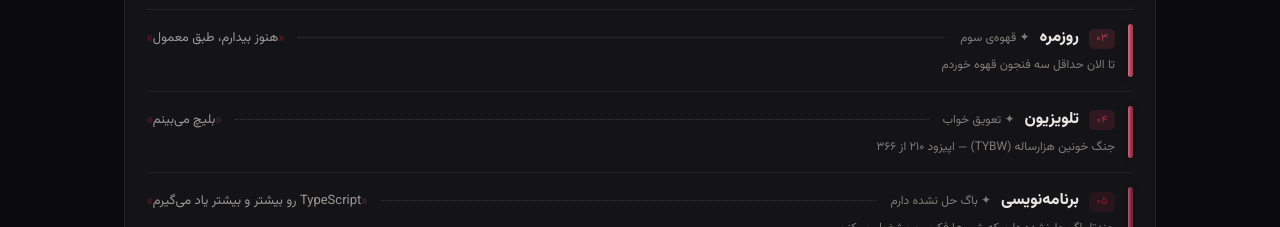
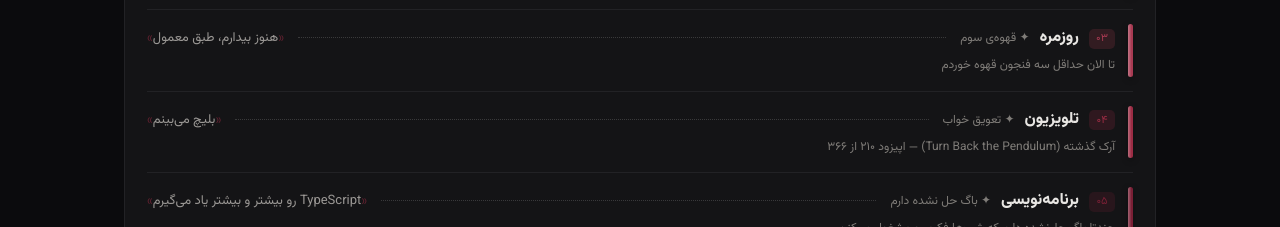
Before and after one commit to jnjal/jnjal.github.io, a React (Vite) app: page / in a window 1280 px wide. Shown: the part 5360-5587 px from the top of the page. Built offline with nearby package versions, Linux system fonts and the light colour scheme.

Commit message:
Fix Bleach arc at episode 210

```diff
--- a/src/data/content.js
+++ b/src/data/content.js
@@ -414,7 +414,7 @@ export const ANIME = {
   watching: {
     title: "Bleach",
     ep: "۲۱۰",
-    arc: "جنگ خونین هزارساله (TYBW)",
+    arc: "آرک گذشته (Turn Back the Pendulum)",
     total: 366,
     year: "۲۰۰۴",
     genre: "اکشن / ماوراء الطبیعه",
```
